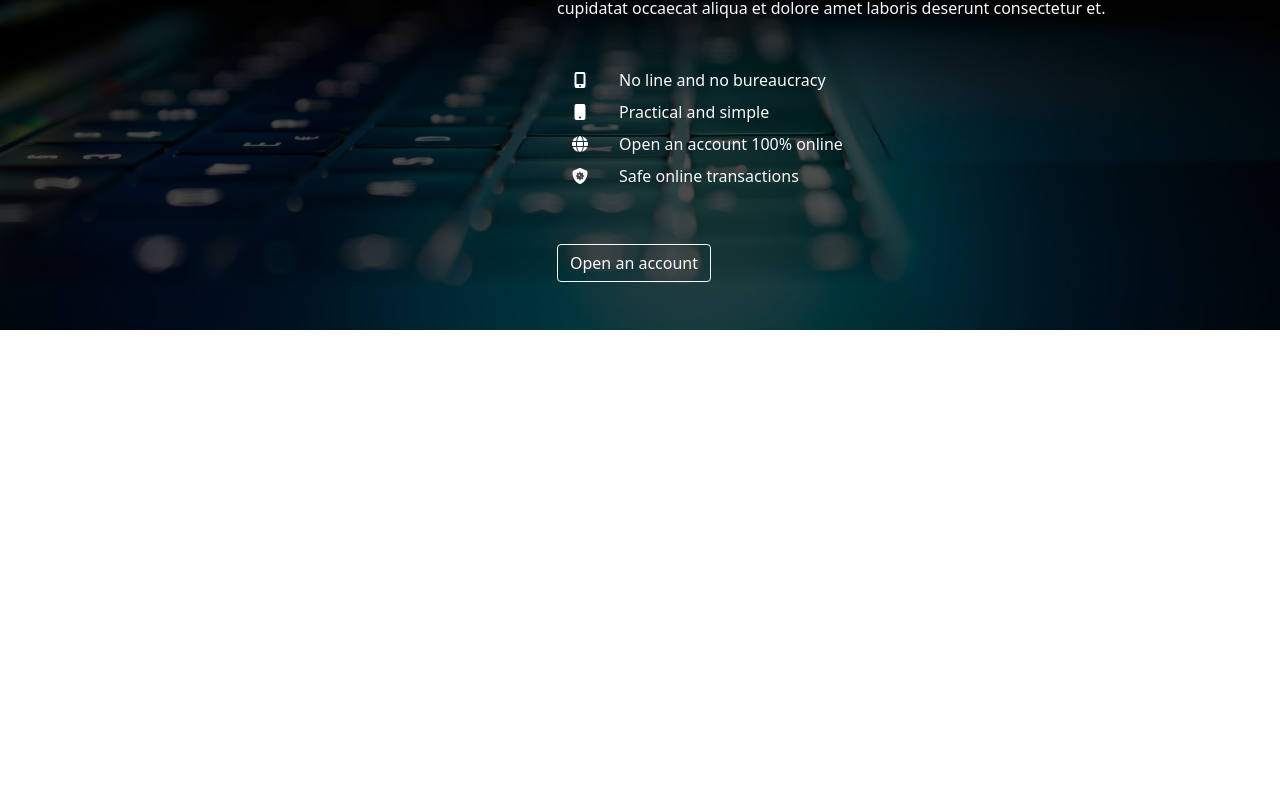
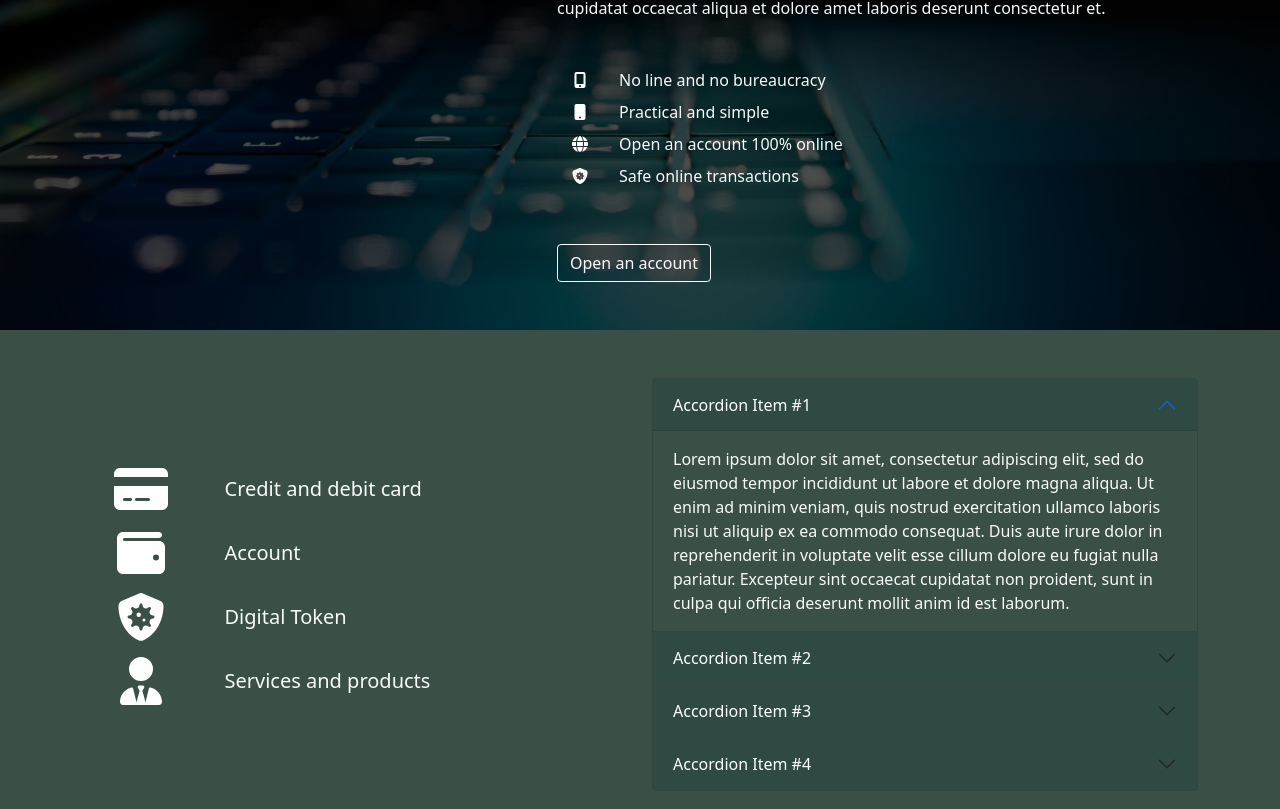
Before and after one commit to aobarbieri/steady-react, a React (Create React App) app: page / in a window 1280 px wide. Shown: the part 1767-2576 px from the top of the page. Before the commit the page ends 2097 px from the top, so only its background shows below. Built offline with nearby package versions, Linux system fonts and the light colour scheme.

Commit message:
Faq component added to the page

```diff
--- a/package.json
+++ b/package.json
@@ -12,7 +12,7 @@
     "@testing-library/user-event": "^12.1.10",
     "bootstrap": "^5.1.2",
     "react": "^17.0.2",
-    "react-bootstrap": "^1.6.4",
+    "react-bootstrap": "^2.0.2",
     "react-dom": "^17.0.2",
     "react-scripts": "4.0.3",
     "sass": "^1.42.1",
--- a/src/App.js
+++ b/src/App.js
@@ -5,6 +5,7 @@ import CreditCard from './components/CreditCard';
 import CardList from './components/CardList';
 import CenteredButton from './components/CenteredButton';
 import Institutional from './components/Institutional';
+import Faq from './components/Faq';
 
 import posts from './data/posts';
 import './App.scss';
@@ -19,6 +20,7 @@ const App = () => (
       <CenteredButton>Open an account</CenteredButton>
 
       <Institutional />
+      <Faq />
     </div>
 );
 
--- a/src/_variables.scss
+++ b/src/_variables.scss
@@ -1 +1,3 @@
 $color-primary: #05DF90;
+$color-faq-background: #3a5047;
+$color-faq-header: #2e4a42;
--- /dev/null
+++ b/src/components/Faq.js
@@ -0,0 +1,154 @@
+import React from 'react';
+import IconText from './IconText';
+
+import Row from 'react-bootstrap/Row';
+import Container from 'react-bootstrap/Container';
+import Col from 'react-bootstrap/Col';
+import Accordion from 'react-bootstrap/Accordion';
+
+import { FontAwesomeIcon } from '@fortawesome/react-fontawesome';
+import {
+	faCreditCard,
+	faWallet,
+	faShieldVirus,
+	faUserTie,
+} from '@fortawesome/free-solid-svg-icons';
+
+import './Faq.scss';
+
+const Faq = () => (
+	<section className="faq text-light">
+		<Container className="py-5">
+			<Row className="d-flex align-items-center">
+				<Col className="d-lg-none mb-5" xs={12}>
+					<Row>
+						<Col className="d-flex justify-content-center">
+							<FontAwesomeIcon icon={faCreditCard} size="2x" />
+						</Col>
+						<Col className="d-flex justify-content-center">
+							<FontAwesomeIcon icon={faWallet} size="2x" />
+						</Col>
+						<Col className="d-flex justify-content-center">
+							<FontAwesomeIcon icon={faShieldVirus} size="2x" />
+						</Col>
+						<Col className="d-flex justify-content-center">
+							<FontAwesomeIcon icon={faUserTie} size="2x" />
+						</Col>
+					</Row>
+				</Col>
+				<Col className="d-none d-lg-block">
+					<IconText
+						icon={faCreditCard}
+						size={3}
+						className="mb-3"
+						textClassName="lead"
+						color="#fff"
+					>
+						Credit and debit card
+					</IconText>
+					<IconText
+						icon={faWallet}
+						size={3}
+						className="mb-3"
+						textClassName="lead"
+						color="#fff"
+					>
+						Account
+					</IconText>
+					<IconText
+						icon={faShieldVirus}
+						size={3}
+						className="mb-3"
+						textClassName="lead"
+						color="#fff"
+					>
+						Digital Token
+					</IconText>
+					<IconText
+						icon={faUserTie}
+						size={3}
+						textClassName="lead"
+						color="#fff"
+					>
+						Services and products
+					</IconText>
+				</Col>
+
+				<Col>
+					<Accordion defaultActiveKey="0">
+						<Accordion.Item className='faq__item' eventKey="0">
+							<Accordion.Header>
+								Accordion Item #1
+							</Accordion.Header>
+							<Accordion.Body>
+								Lorem ipsum dolor sit amet, consectetur
+								adipiscing elit, sed do eiusmod tempor
+								incididunt ut labore et dolore magna aliqua. Ut
+								enim ad minim veniam, quis nostrud exercitation
+								ullamco laboris nisi ut aliquip ex ea commodo
+								consequat. Duis aute irure dolor in
+								reprehenderit in voluptate velit esse cillum
+								dolore eu fugiat nulla pariatur. Excepteur sint
+								occaecat cupidatat non proident, sunt in culpa
+								qui officia deserunt mollit anim id est laborum.
+							</Accordion.Body>
+						</Accordion.Item>
+						<Accordion.Item className='faq__item' eventKey="1">
+							<Accordion.Header>
+								Accordion Item #2
+							</Accordion.Header>
+							<Accordion.Body>
+								Lorem ipsum dolor sit amet, consectetur
+								adipiscing elit, sed do eiusmod tempor
+								incididunt ut labore et dolore magna aliqua. Ut
+								enim ad minim veniam, quis nostrud exercitation
+								ullamco laboris nisi ut aliquip ex ea commodo
+								consequat. Duis aute irure dolor in
+								reprehenderit in voluptate velit esse cillum
+								dolore eu fugiat nulla pariatur. Excepteur sint
+								occaecat cupidatat non proident, sunt in culpa
+								qui officia deserunt mollit anim id est laborum.
+							</Accordion.Body>
+						</Accordion.Item>
+						<Accordion.Item className='faq__item' eventKey="2">
+							<Accordion.Header>
+								Accordion Item #3
+							</Accordion.Header>
+							<Accordion.Body>
+								Lorem ipsum dolor sit amet, consectetur
+								adipiscing elit, sed do eiusmod tempor
+								incididunt ut labore et dolore magna aliqua. Ut
+								enim ad minim veniam, quis nostrud exercitation
+								ullamco laboris nisi ut aliquip ex ea commodo
+								consequat. Duis aute irure dolor in
+								reprehenderit in voluptate velit esse cillum
+								dolore eu fugiat nulla pariatur. Excepteur sint
+								occaecat cupidatat non proident, sunt in culpa
+								qui officia deserunt mollit anim id est laborum.
+							</Accordion.Body>
+						</Accordion.Item>
+						<Accordion.Item className='faq__item' eventKey="3">
+							<Accordion.Header>
+								Accordion Item #4
+							</Accordion.Header>
+							<Accordion.Body>
+								Lorem ipsum dolor sit amet, consectetur
+								adipiscing elit, sed do eiusmod tempor
+								incididunt ut labore et dolore magna aliqua. Ut
+								enim ad minim veniam, quis nostrud exercitation
+								ullamco laboris nisi ut aliquip ex ea commodo
+								consequat. Duis aute irure dolor in
+								reprehenderit in voluptate velit esse cillum
+								dolore eu fugiat nulla pariatur. Excepteur sint
+								occaecat cupidatat non proident, sunt in culpa
+								qui officia deserunt mollit anim id est laborum.
+							</Accordion.Body>
+						</Accordion.Item>
+					</Accordion>
+				</Col>
+			</Row>
+		</Container>
+	</section>
+);
+
+export default Faq;
--- /dev/null
+++ b/src/components/Faq.scss
@@ -0,0 +1,16 @@
+@import '../variables';
+
+.faq {
+	background-color: $color-faq-background;
+
+    div.faq__item {
+        background-color: unset;
+        h2.accordion-header {
+            background-color: $color-faq-header;
+        }
+        .accordion-button {
+            color: #fff;
+            background: unset;
+        }
+    }
+}
```
Also changed, not shown: 1 other file (tests, documents, lock files or other folders).
